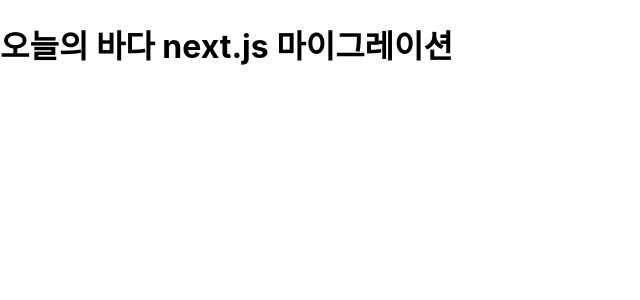
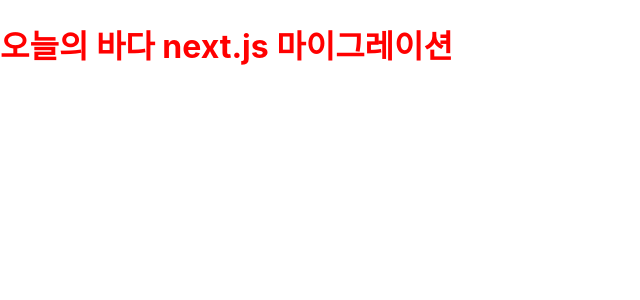
Before and after one commit to yujleee/today-sea-nextjs, a Next.js app: page / in a window 1280 px wide. Shown: the top 300 px of the page, without its empty margins (0-640 px from the left). Built offline with nearby package versions, Linux system fonts and the light colour scheme.

Commit message:
📦 setting SCSS

```diff
--- a/next.config.js
+++ b/next.config.js
@@ -2,6 +2,10 @@
 const nextConfig = {
   reactStrictMode: true,
   swcMinify: true,
-}
+  sassOptions: {
+    includePaths: [path.join(__dirname, 'styles')],
+    prependData: "@import 'styles/base/colors.scss'; @import 'styles/mixin/*';",
+  },
+};
 
-module.exports = nextConfig
+module.exports = nextConfig;
--- /dev/null
+++ b/styles/main.css
@@ -0,0 +1 @@
+h1{color:red}
--- /dev/null
+++ b/styles/main.scss
@@ -0,0 +1,3 @@
+h1 {
+  color: red;
+}
```
Also changed, not shown: pages/_app.tsx (+5 -4 lines), 1 other file (tests, documents, lock files or other folders).
